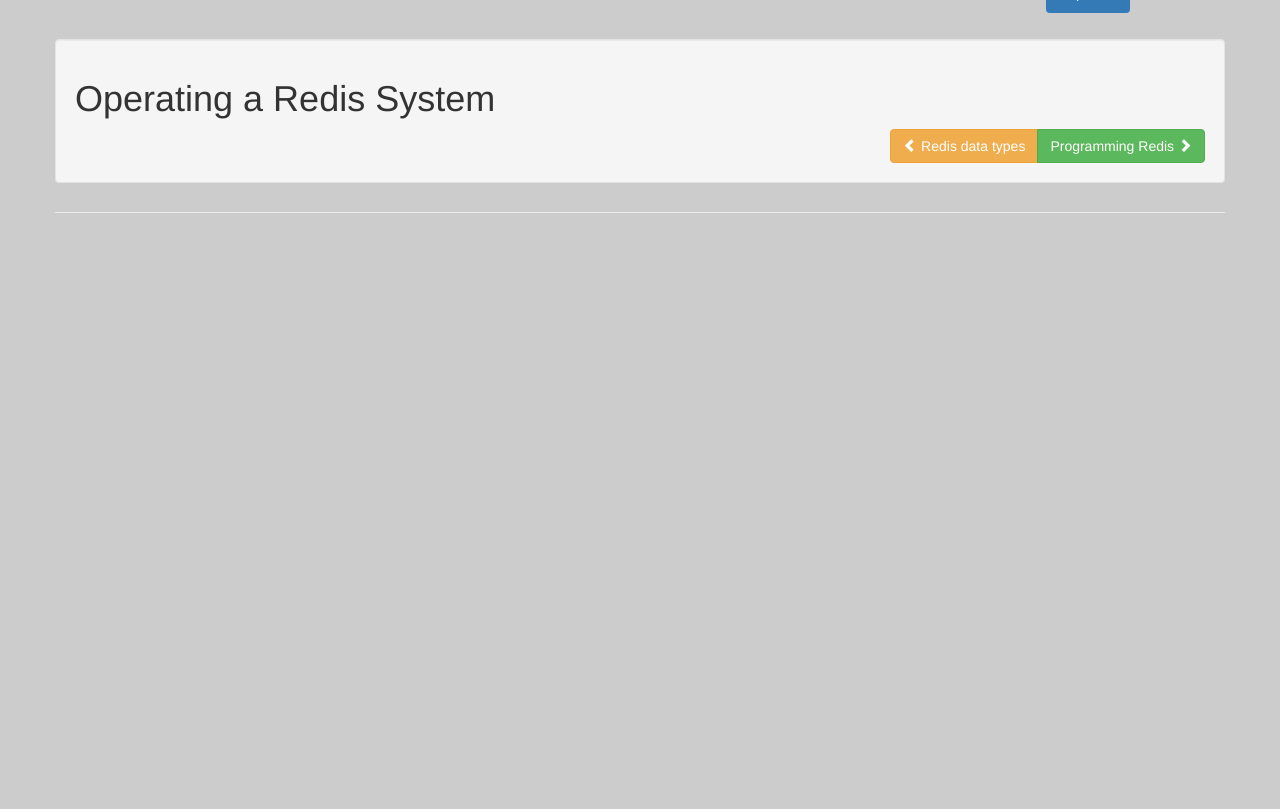
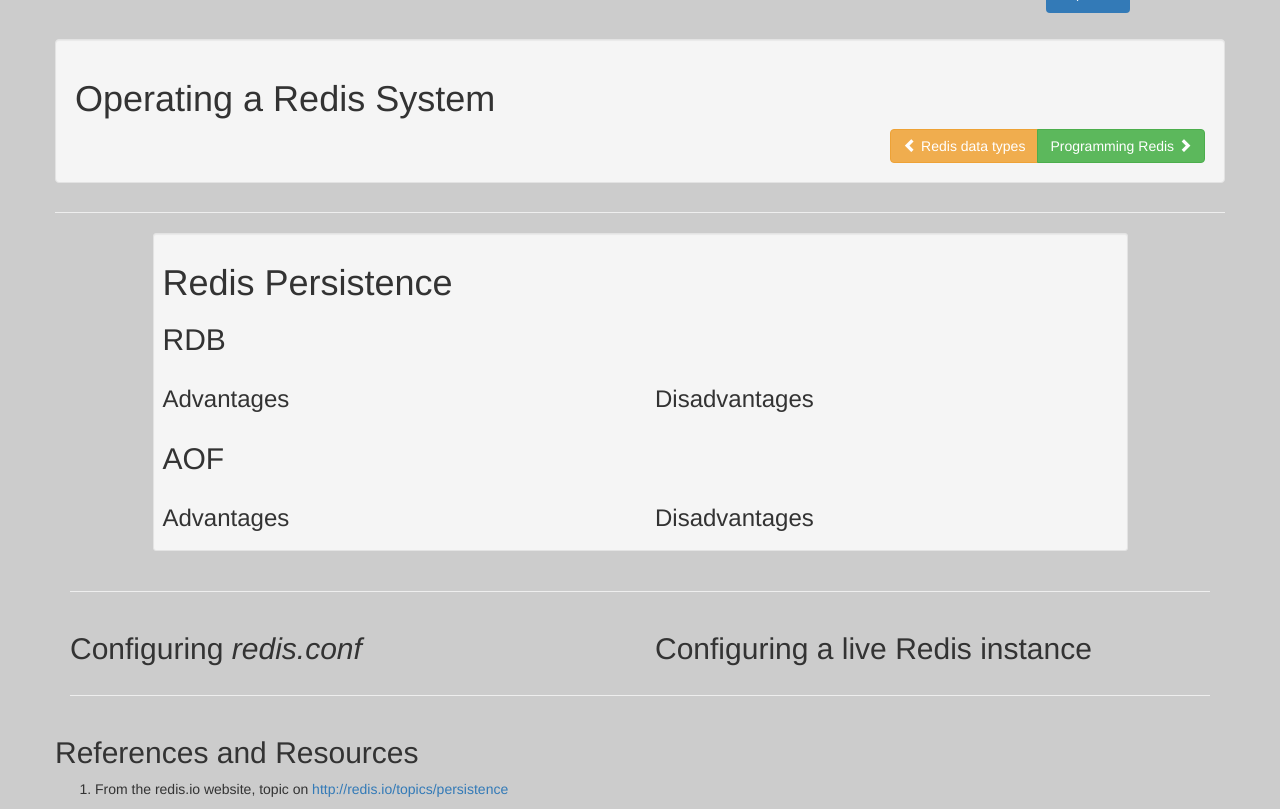
Before and after one commit to jermnelson/introduction-to-redis, a Flask app: page /operating-a-redis-system in a window 1280 px wide. Shown: the part 47-856 px from the top of the page. Before the commit the page ends 260 px from the top, so only its background shows below. Run offline with Flask 2, Linux system fonts and the light colour scheme; some libraries are stand-ins or nearby versions.

Commit message:
added more content for five topics

```diff
--- a/templates/base.html
+++ b/templates/base.html
@@ -8,18 +8,20 @@
 
     <!-- Bootstrap -->
     <link rel="stylesheet" href="https://maxcdn.bootstrapcdn.com/bootstrap/3.3.1/css/bootstrap.min.css">
-    {% block more_css %}
     <style>
      body {
          background-color:  #CCCCCC;
      }
     </style>
+
+    {% block more_css %}
     {% endblock %}
   </head>
   <body class="container">
     {% include "snippets/nav-bar.html" %}
     {% block body %}
     {% endblock %}
+    {% include "snippets/about.html" %}
     <!-- jQuery (necessary for Bootstrap's JavaScript plugins) -->
     <script src="https://ajax.googleapis.com/ajax/libs/jquery/1.11.1/jquery.min.js"></script>
     <!-- Include all compiled plugins (below), or include individual files as needed -->
--- a/templates/operating-a-redis-system.html
+++ b/templates/operating-a-redis-system.html
@@ -7,4 +7,47 @@
   {% include 'snippets/topic-nav.html' %}
  </div>
 </div>
+<div class="row">
+ <div class="col-md-10 col-md-offset-1 well well-sm">
+  <h1>Redis Persistence</h1>
+  <h2>RDB</h2>
+  <div class="row">
+   <div class="col-md-6">
+     <h3>Advantages</h3>
+   </div>
+   <div class="col-md-6">
+     <h3>Disadvantages</h3>
+   </div>
+  </div>
+  <h2>AOF</h2>
+  <div class="row">
+   <div class="col-md-6">
+     <h3>Advantages</h3>
+   </div>
+   <div class="col-md-6">
+     <h3>Disadvantages</h3>
+   </div>
+  </div>
+ </div>
+</div>
+<hr>
+<div class="row">
+ <div class="col-md-6">
+   <h2>Configuring <em>redis.conf</em></h2>
+
+ </div>
+ <div class="col-md-6">
+   <h2>Configuring a live Redis instance</h2>
+
+ </div>
+</div>
+<hr>
+<div class="row">
+ <h2>References and Resources</h2>
+ <ol>
+   <li>From the redis.io website, topic on
+    <a href="http://redis.io/topics/persistence">http://redis.io/topics/persistence</a>
+   </li>
+ </ol>
+</div>
 {% endblock %}
--- /dev/null
+++ b/templates/snippets/about.html
@@ -0,0 +1,24 @@
+<div class="modal fade" id="about-dlg">
+  <div class="modal-dialog">
+    <div class="modal-content">
+      <div class="modal-header">
+        <button type="button" class="close" data-dismiss="modal"><span aria-hidden="true">&times;</span><span class="sr-only">Close</span></button>
+        <h4 class="modal-title">About this site</h4>
+      </div>
+      <div class="modal-body">
+        <p>This course website was built by Jeremy Nelson as a training and
+        learning system for <strong>Introduction to Redis</strong> in-person
+        training using the following open-source software:
+        </p>
+        <ul>
+         <li><a href="http://pocco.flask.org">Flask</a></li>
+         <li><a href="http://getbootstrap.com/">Bootstrap</a></li>
+
+        </ul>
+      </div>
+      <div class="modal-footer">
+        <button type="button" class="btn btn-default" data-dismiss="modal">Close</button>
+      </div>
+    </div><!-- /.modal-content -->
+  </div><!-- /.modal-dialog -->
+</div><!-- /.modal -->
--- a/templates/snippets/nav-bar.html
+++ b/templates/snippets/nav-bar.html
@@ -2,7 +2,7 @@
  <nav>
   <ul class="nav nav-pills pull-right">
    <li role="presentation" {% if section=='home' %}class="active"{% endif %}><a href="{{ url_for('home') }}">Home</a></li>
-   <li role="presentation"><a href="#">About</a></li>
+   <li role="presentation"><a href="#about-dlg" data-toggle="modal">About</a></li>
    <li role="presentation" class="dropdown{% if section=='topic' %} active{% endif %}">
     <a href="#" class="dropdown-toggle"
        data-toggle="dropdown" role="button" aria-expanded="false">
```
Also changed, not shown: templates/basic-setup-and-admin.html (+13 -7 lines), templates/programming-redis.html (+14 -0 lines), templates/redis-data-types.html (+44 -0 lines).
